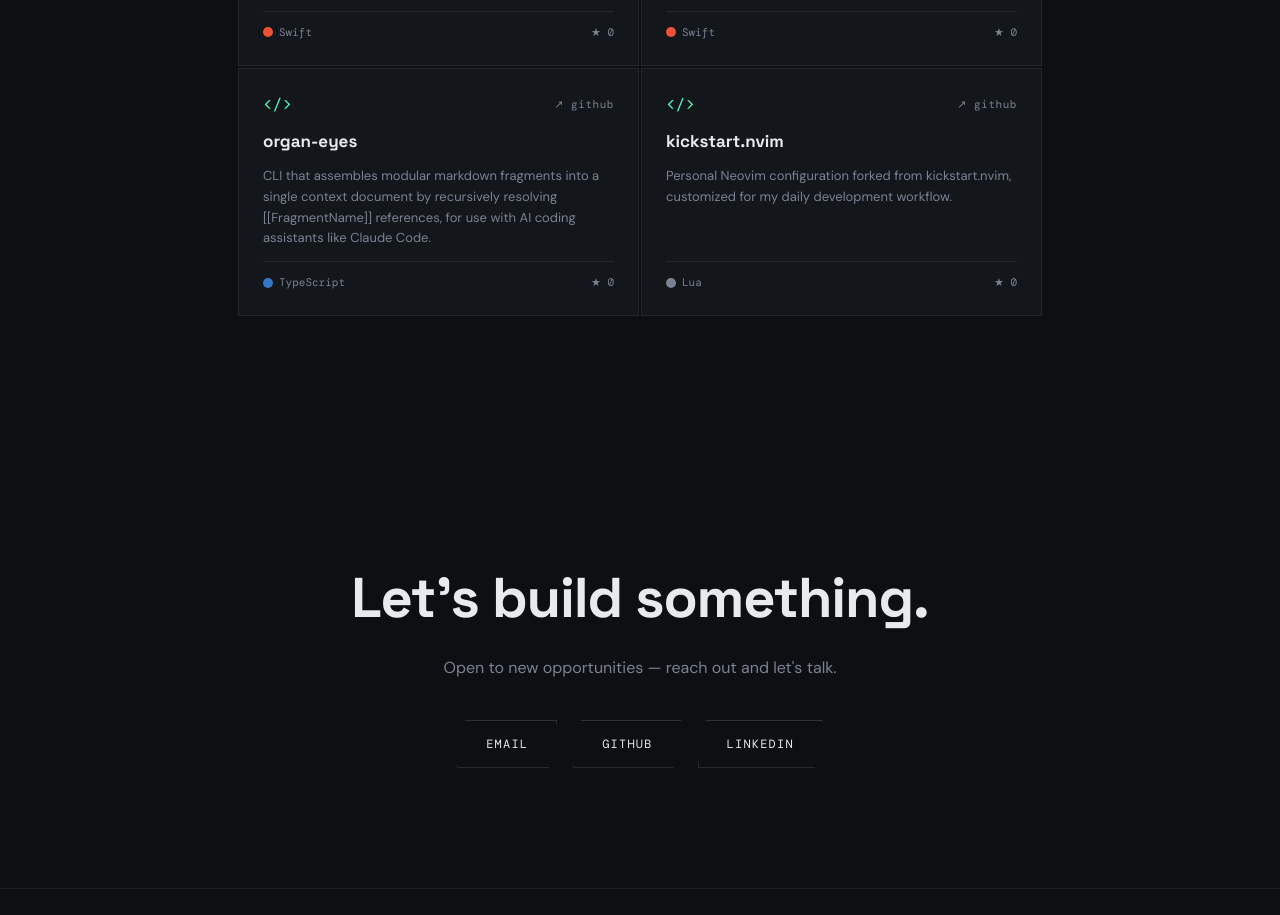
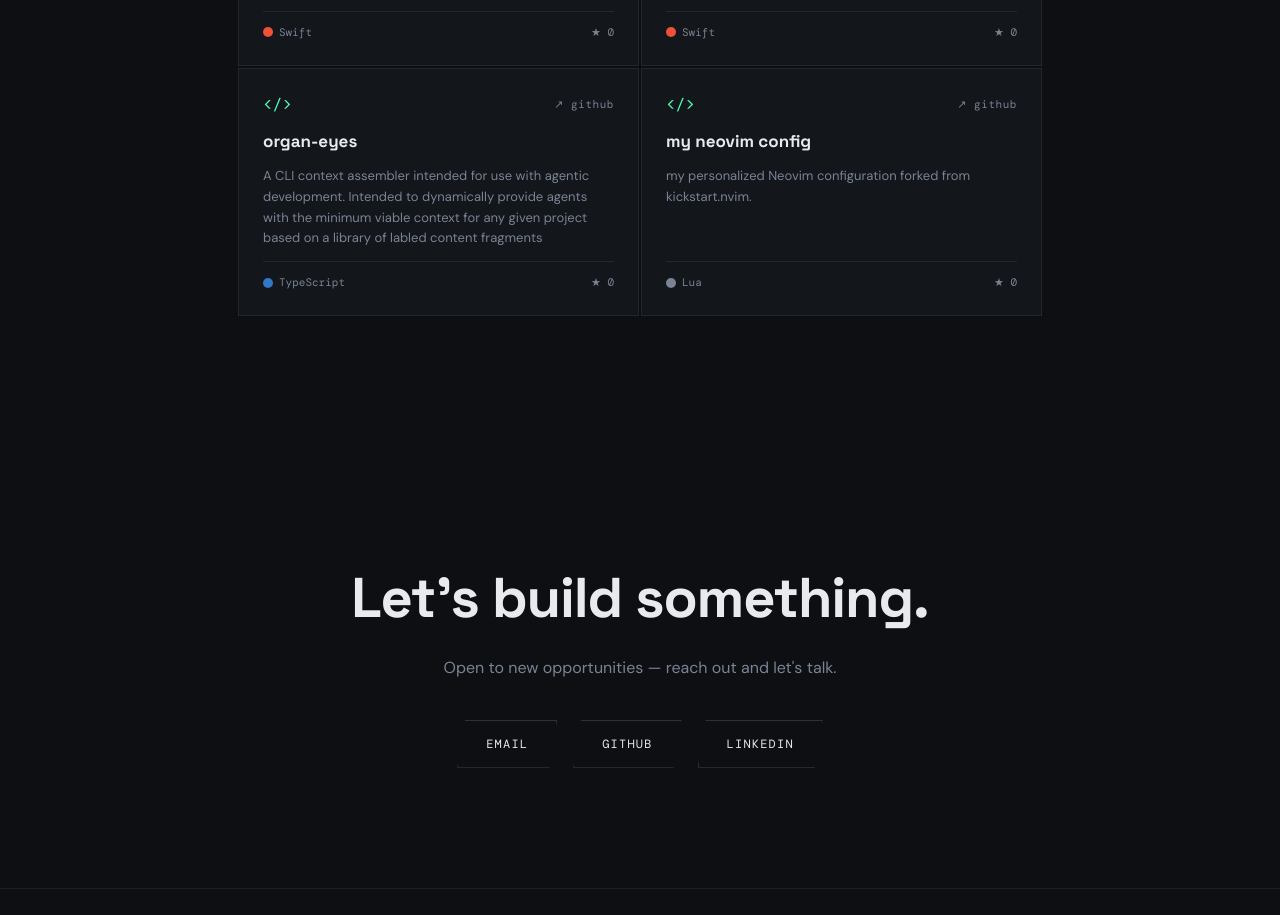
Before and after one commit to agebhardtsbauer/portfolio-website, a React (Vite) app: page / in a window 1280 px wide. Shown: the part 4080-4995 px from the top of the page. Built offline with nearby package versions, Linux system fonts and the light colour scheme.

Commit message:
updated project descriptions and names

```diff
--- a/src/data/projects.ts
+++ b/src/data/projects.ts
@@ -65,14 +65,14 @@ export const projects: Project[] = [
   },
   {
     name: 'organ-eyes',
-    description: 'CLI that assembles modular markdown fragments into a single context document by recursively resolving [[FragmentName]] references, for use with AI coding assistants like Claude Code.',
+    description: 'A CLI context assembler intended for use with agentic development. Intended to dynamically provide agents with the minimum viable context for any given project based on a library of labled content fragments',
     url: 'https://github.com/agebhardtsbauer/organ-eyes',
     language: 'TypeScript',
     stars: 0,
   },
   {
-    name: 'kickstart.nvim',
-    description: 'Personal Neovim configuration forked from kickstart.nvim, customized for my daily development workflow.',
+    name: 'my neovim config',
+    description: 'my personalized Neovim configuration forked from kickstart.nvim.',
     url: 'https://github.com/agebhardtsbauer/kickstart.nvim',
     language: 'Lua',
     stars: 0,
```
